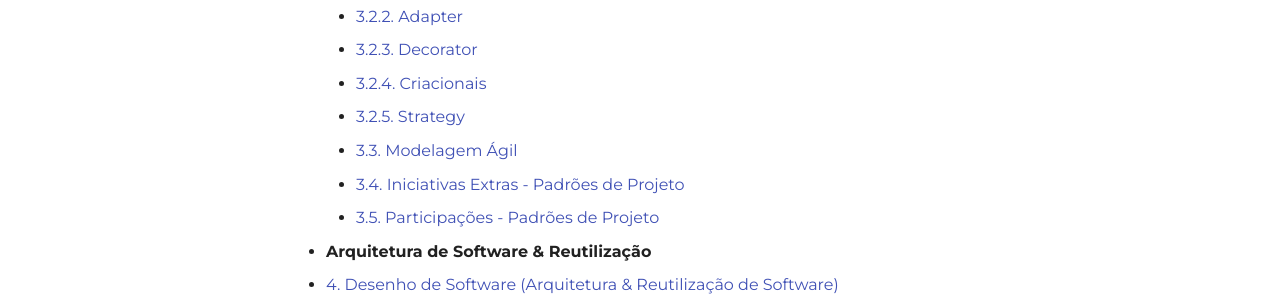
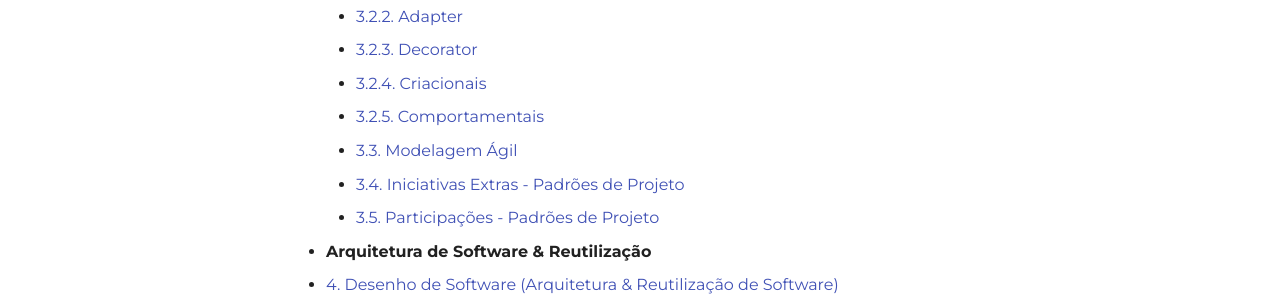
Before and after one commit to UnBArqDsw2022-1/2022.1_G3_Bazar, an MkDocs documentation site: the page built from docs/_sidebar.md, in a window 1280 px wide and 900 px high, scrolled down 1397 px. Shown: the part 198-498 px from the top of the window. Built offline with MkDocs 1.6.1 and Material for MkDocs 9.7.7, drawn with Linux system fonts in a browser that asks for light colours; some web fonts are replaced.

Commit message:
Update _sidebar.md

```diff
--- a/docs/_sidebar.md
+++ b/docs/_sidebar.md
@@ -48,7 +48,7 @@
       - [3.2.2. Adapter](/PadroesDeProjeto/3.2.2.Adapter.md)
       - [3.2.3. Decorator](/PadroesDeProjeto/3.2.3.Decorator.md)
       - [3.2.4. Criacionais](/PadroesDeProjeto/3.2.4.GoFs-Criacionais.md)
-      - [3.2.5. Strategy](/PadroesDeProjeto/3.2.3.Comportamentais.md)
+      - [3.2.5. Comportamentais](/PadroesDeProjeto/3.2.3.Comportamentais.md)
     - [3.3. Modelagem Ágil](/PadroesDeProjeto/3.2.2.Gof_Comportamental.md)
     - [3.4. Iniciativas Extras - Padrões de Projeto](/PadroesDeProjeto/3.4.IniciativasExtras.md)
     - [3.5. Participações - Padrões de Projeto](/PadroesDeProjeto/3.5.ParticipacoesPadroes.md)
```
